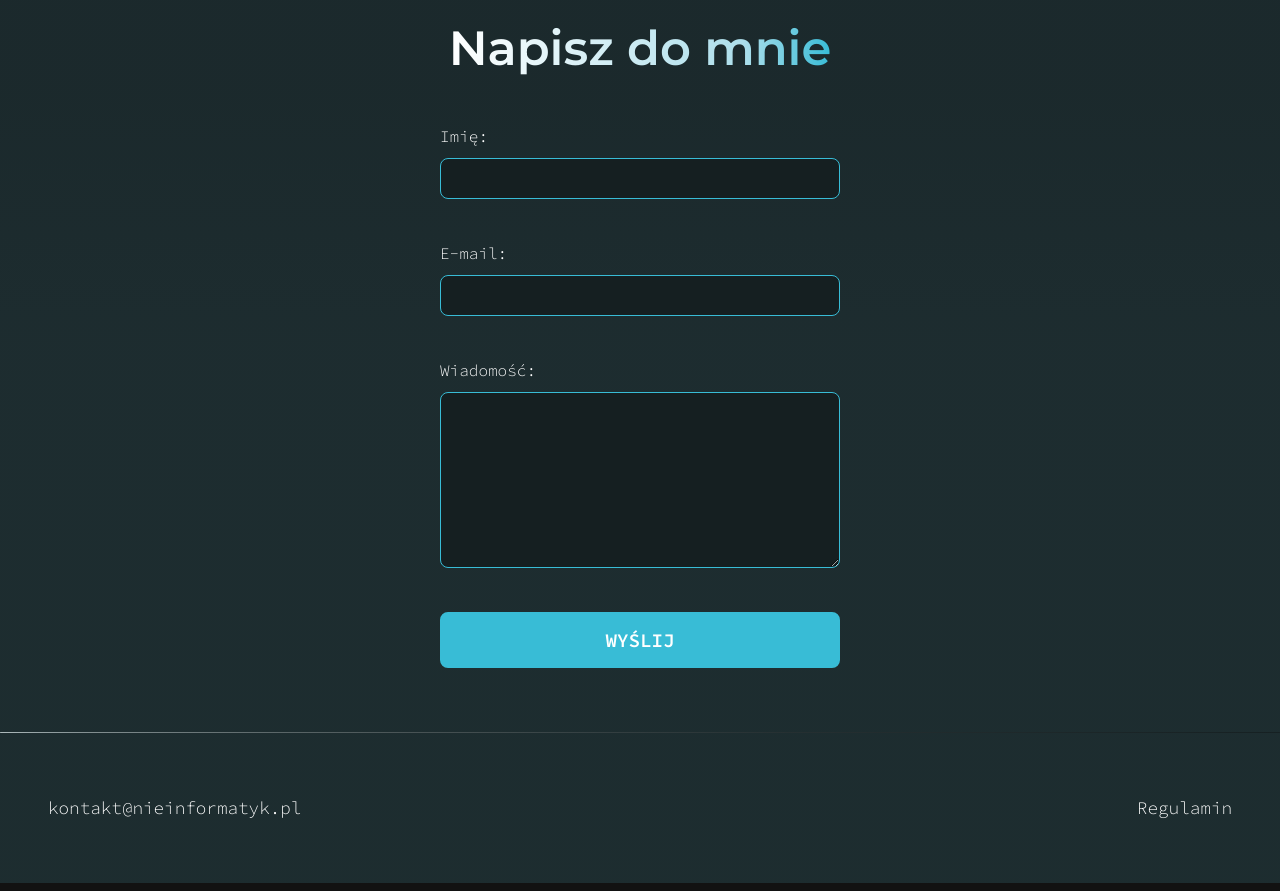
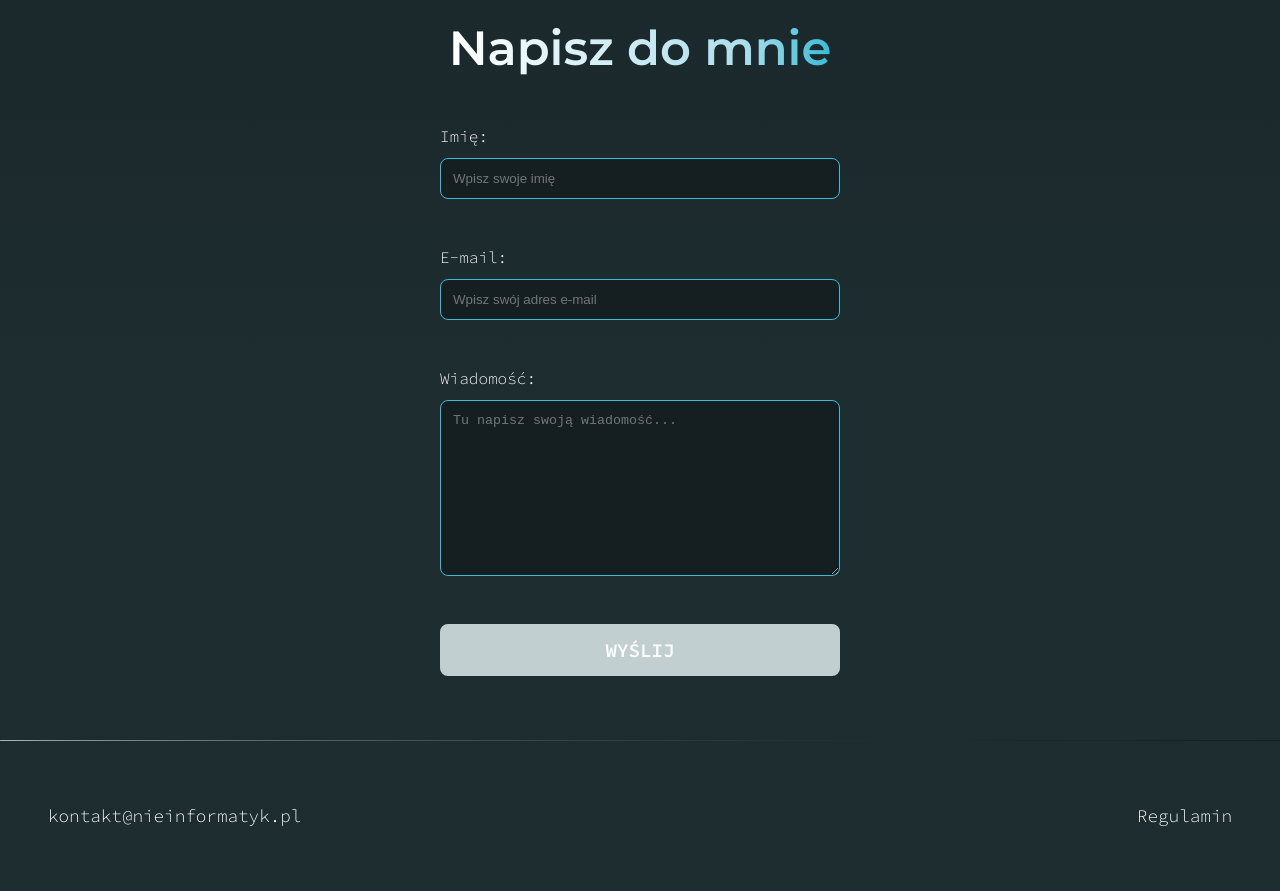
Before and after one commit to martaqh/nieinfo-page, a Vue app: page / in a window 1280 px wide. Shown: the part 1660-2551 px from the top of the page. Built offline with nearby package versions, Linux system fonts and the light colour scheme; no server answers.

Commit message:
Customize form validation

```diff
--- a/src/components/BaseButton.vue
+++ b/src/components/BaseButton.vue
@@ -8,6 +8,7 @@ interface Props {
   href?: string
   social?: boolean
   plain?: boolean
+  disabled?: boolean
   type?: Type
 }
 
@@ -31,7 +32,7 @@ const componentVariant = computed(() => {
     :href="href || to"
     :to="to"
     :type="componentVariant === 'button' && props.type"
-    :class="{ social: social, plain: plain }"
+    :class="{ social: social, plain: plain, disabled: disabled }"
   >
     <div class="base-button__slot">
       <slot> </slot>
@@ -88,6 +89,17 @@ const componentVariant = computed(() => {
     padding: 0;
   }
 
+  &.disabled {
+    background-color: $color-text-light;
+    border: none;
+
+    &:hover {
+      box-shadow: none;
+      cursor: not-allowed;
+      outline: none;
+    }
+  }
+
   &__slot {
     display: flex;
     align-items: center;
--- a/src/styles/_variables.scss
+++ b/src/styles/_variables.scss
@@ -11,6 +11,8 @@ $color-background: #151f21;
 
 $color-accent: #38bcd6;
 $color-accent-light: #c0faff;
+
+$color-error: #ff6771;
 
 $color-text: #fff;
 $color-text-light: #c2cfd1;
--- a/src/views/ContactView.vue
+++ b/src/views/ContactView.vue
@@ -1,24 +1,84 @@
 <script setup lang="ts">
+import { ref, computed } from 'vue'
 import SectionTitle from '@/components/SectionTitle.vue'
 import BaseButton from '@/components/BaseButton.vue'
+
+const inputTouched = ref(false)
+const submitClicked = ref(false)
+const userEmail = ref('')
+
+const isEmailValid = (input: string) => {
+  return /^(([^<>()[\]\\.,;:\s@"]+(\.[^<>()[\]\\.,;:\s@"]+)*)|(".+"))@((\[[0-9]{1,3}\.[0-9]{1,3}\.[0-9]{1,3}\.[0-9]{1,3}\])|(([a-zA-Z\-0-9]+\.)+[a-zA-Z]{2,}))$/.test(
+    input
+  )
+}
+
+const invalidEmail = computed(() => {
+  return inputTouched.value && !isEmailValid(userEmail.value)
+})
+
+const messageSent = computed(() => {
+  return isEmailValid(userEmail.value) && submitClicked.value
+})
+
+const handleSubmit = () => {
+  submitClicked.value = true
+  !isEmailValid(userEmail.value) ? (submitClicked.value = false) : null
+}
 </script>
 
 <template>
   <section class="contact-view" id="contact">
     <SectionTitle class="contact-view__title">Napisz do mnie</SectionTitle>
 
-    <form action="https://formsubmit.co/2f9079899edc929c8215d823594a41e6" method="post">
+    <form
+      class="contact-view__form"
+      action="https://formsubmit.co/2f9079899edc929c8215d823594a41e6"
+      method="post"
+      novalidate
+      @submit.prevent="handleSubmit"
+      v-if="!messageSent"
+    >
+      <div class="contact-view__form-item">
         <label for="name">Imię:</label>
-      <input type="text" id="name" name="name" required />
+        <input type="text" id="name" name="name" placeholder="Wpisz swoje imię" />
+      </div>
+      <div class="contact-view__form-item">
+        <label for="email">E-mail:</label>
+        <input
+          type="email"
+          id="email"
+          name="email"
+          placeholder="Wpisz swój adres e-mail"
+          v-model="userEmail"
+          @blur="inputTouched = true"
+          :class="{ invalid: invalidEmail }"
+          required
+        />
+        <p v-if="invalidEmail">Podany adres e-mail jest niepoprawny. Wpisz właściwy adres.</p>
+      </div>
 
-      <label for="email">E-mail:</label>
-      <input type="email" id="email" name="email" required />
+      <div class="contact-view__form-item">
+        <label for="message">Wiadomość:</label>
+        <textarea
+          id="message"
+          name="message"
+          rows="10"
+          cols="50"
+          placeholder="Tu napisz swoją wiadomość..."
+        ></textarea>
+      </div>
 
-      <label for="message">Wiadomość:</label>
-      <textarea id="message" name="message" rows="10" cols="50" required></textarea>
-
-      <BaseButton type="submit"> Wyślij </BaseButton>
+      <BaseButton
+        type="submit"
+        context="form"
+        @click="handleSubmit()"
+        :disabled="!inputTouched || invalidEmail"
+      >
+        Wyślij
+      </BaseButton>
     </form>
+    <h6 v-if="messageSent">Dzięki za wiadomość! Niebawem ją odczytam.</h6>
   </section>
 </template>
 
@@ -35,18 +95,25 @@ import BaseButton from '@/components/BaseButton.vue'
     margin-bottom: 48px;
   }
 
-  form {
+  &__form {
     max-width: 400px;
     width: 100%;
     justify-self: center;
     display: flex;
     flex-direction: column;
-    gap: 12px;
+    gap: 48px;
+
+    &-item {
+      display: flex;
+      flex-direction: column;
+
+      label {
+        margin-bottom: 12px;
+      }
 
       input,
       textarea {
         padding: 12px;
-      margin-bottom: 32px;
         background: $color-background;
         border: 1px solid $color-accent;
         border-radius: $border-radius;
@@ -56,6 +123,23 @@ import BaseButton from '@/components/BaseButton.vue'
           box-shadow: $box-shadow;
           cursor: pointer;
         }
+        &:focus-visible {
+          outline: 2px solid $color-accent;
+          border: 1px solid $color-accent;
+        }
+        &.invalid {
+          outline: 3px solid $color-error;
+          border: 1px solid $color-error;
+          box-shadow: none;
+        }
+      }
+
+      p {
+        color: $color-error;
+        font-size: 0.8rem;
+        font-weight: 400;
+        margin-top: 8px;
+      }
     }
   }
 }
```
Lines whose indentation alone changed are shown as unchanged.
